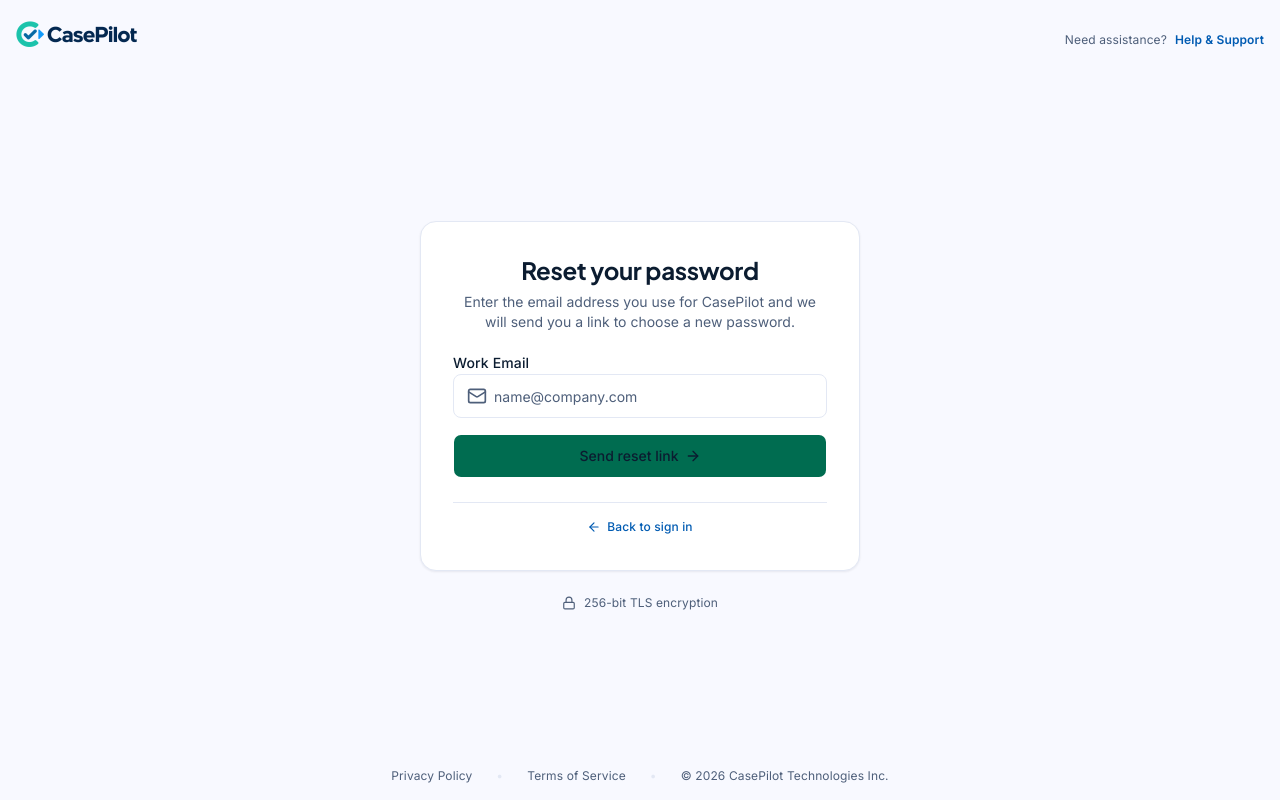
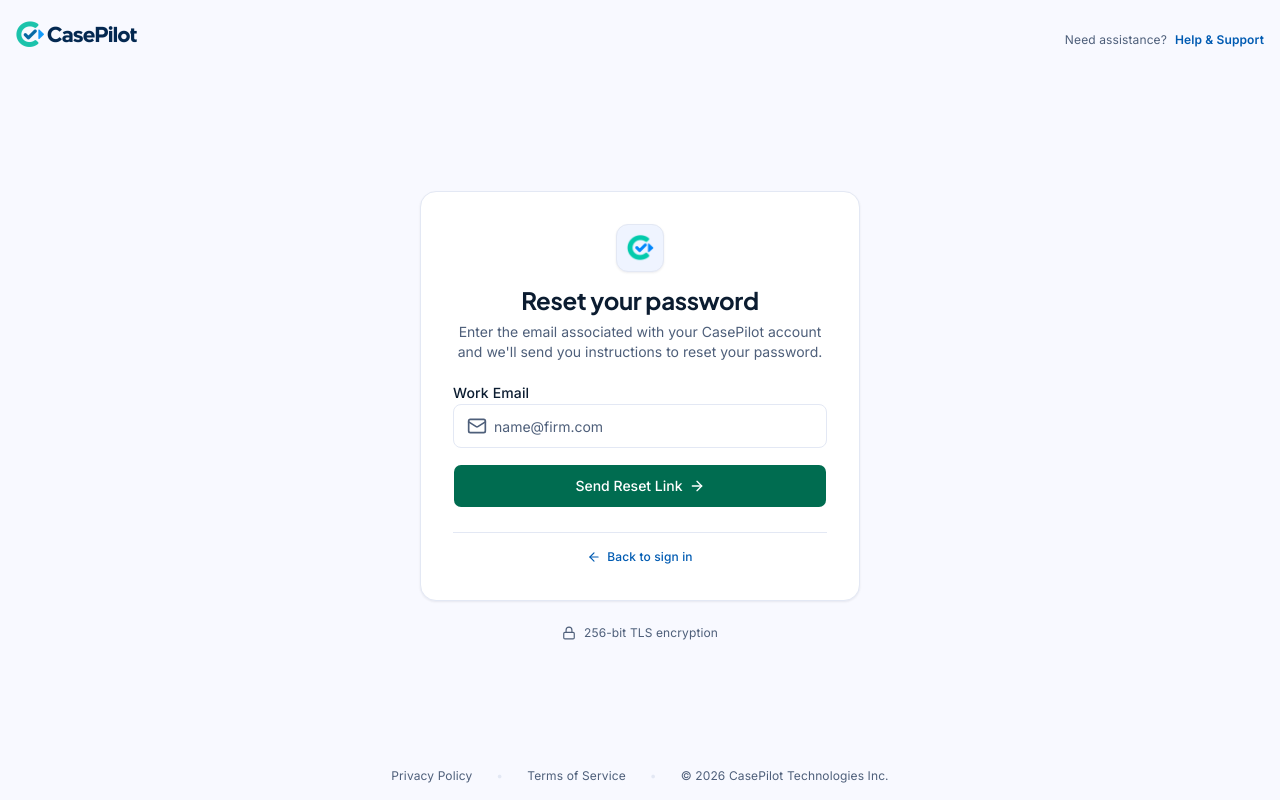
Before and after one commit to CapySpace/casepilot, a Next.js app: page /forgot-password in a window 1280 px wide. Built offline with nearby package versions, Linux system fonts and the light colour scheme.

Commit message:
Match reset password request to Stitch design

```diff
--- a/app/(auth)/forgot-password/forgot-password-form.tsx
+++ b/app/(auth)/forgot-password/forgot-password-form.tsx
@@ -1,12 +1,14 @@
 "use client";
 
 import { ArrowLeft, ArrowRight, Mail, MailCheck } from "lucide-react";
+import Image from "next/image";
 import Link from "next/link";
 import { useActionState } from "react";
 
 import { Button } from "@/components/ui/button";
 
 import { authMessages } from "@/lib/auth/messages";
+import mark from "@/public/brand/casepilot-mark.png";
 
 import { FormAlert, TextField } from "@/components/form/fields";
 import { requestPasswordReset, type ForgotPasswordState } from "./actions";
@@ -58,10 +60,13 @@
   return (
     <>
       <div className="mb-lg flex flex-col items-center text-center">
+        <div className="mb-sm flex size-12 items-center justify-center rounded-xl border border-border bg-secondary p-2 shadow-level-1">
+          <Image src={mark} alt="" width={32} height={32} aria-hidden="true" />
+        </div>
         <h1 className="text-headline-md">Reset your password</h1>
         <p className="mt-1.5 text-body-md text-muted-foreground">
-          Enter the email address you use for CasePilot and we will send you a link to choose a new
-          password.
+          Enter the email associated with your CasePilot account and we&apos;ll send you instructions to
+          reset your password.
         </p>
       </div>
 
@@ -75,13 +80,18 @@
           label="Work Email"
           icon={Mail}
           autoComplete="email"
-          placeholder="name@company.com"
+          placeholder="name@firm.com"
           defaultValue={state.email}
           error={state.error ?? undefined}
         />
 
-        <Button type="submit" disabled={pending} size="field" className="w-full">
-          {pending ? "Sending…" : "Send reset link"}
+        <Button
+          type="submit"
+          disabled={pending}
+          size="field"
+          className="w-full text-primary-foreground"
+        >
+          {pending ? "Sending…" : "Send Reset Link"}
           <ArrowRight aria-hidden="true" />
         </Button>
       </form>
```
Also changed, not shown: 1 other file (tests, documents, lock files or other folders).
